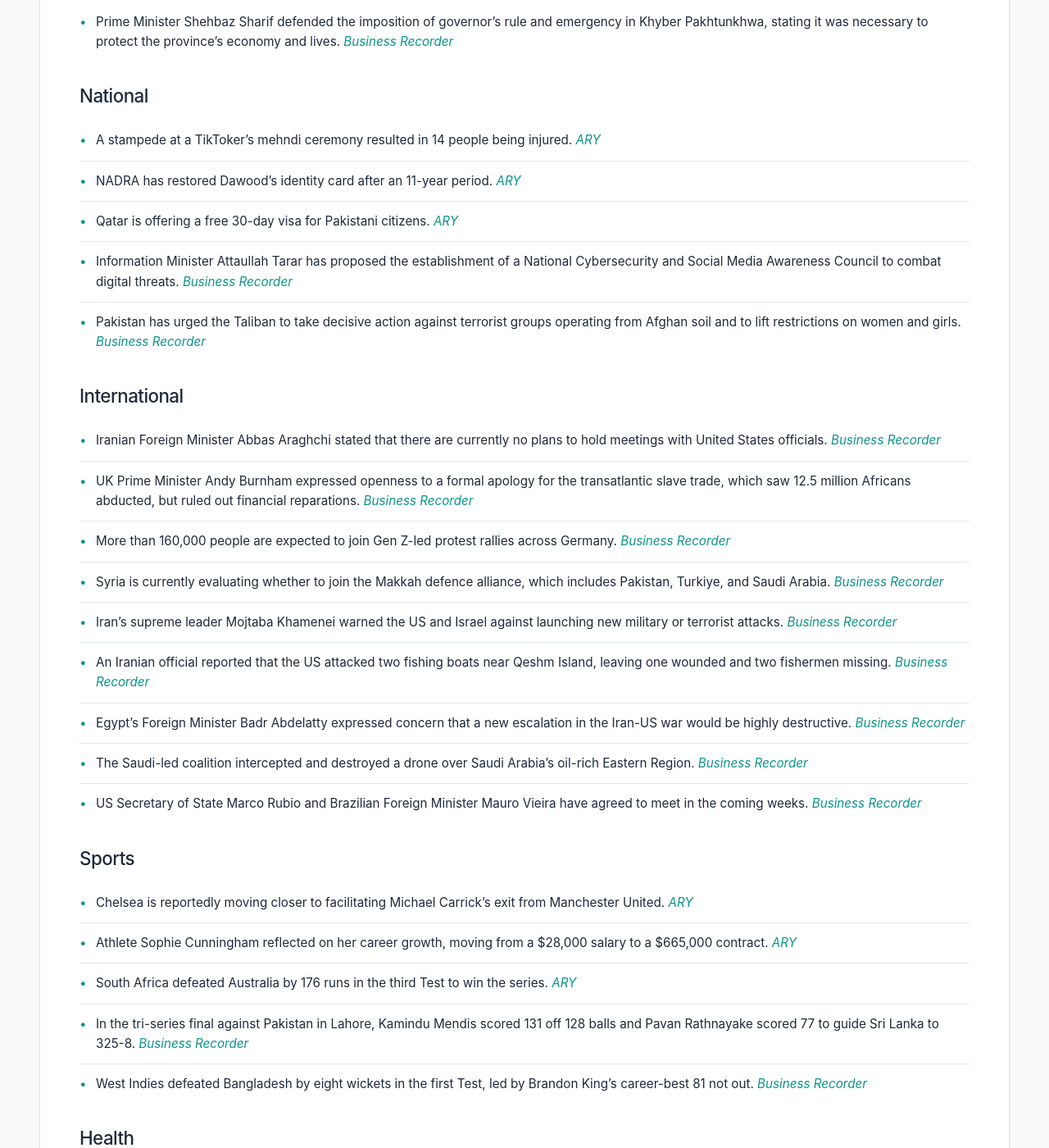
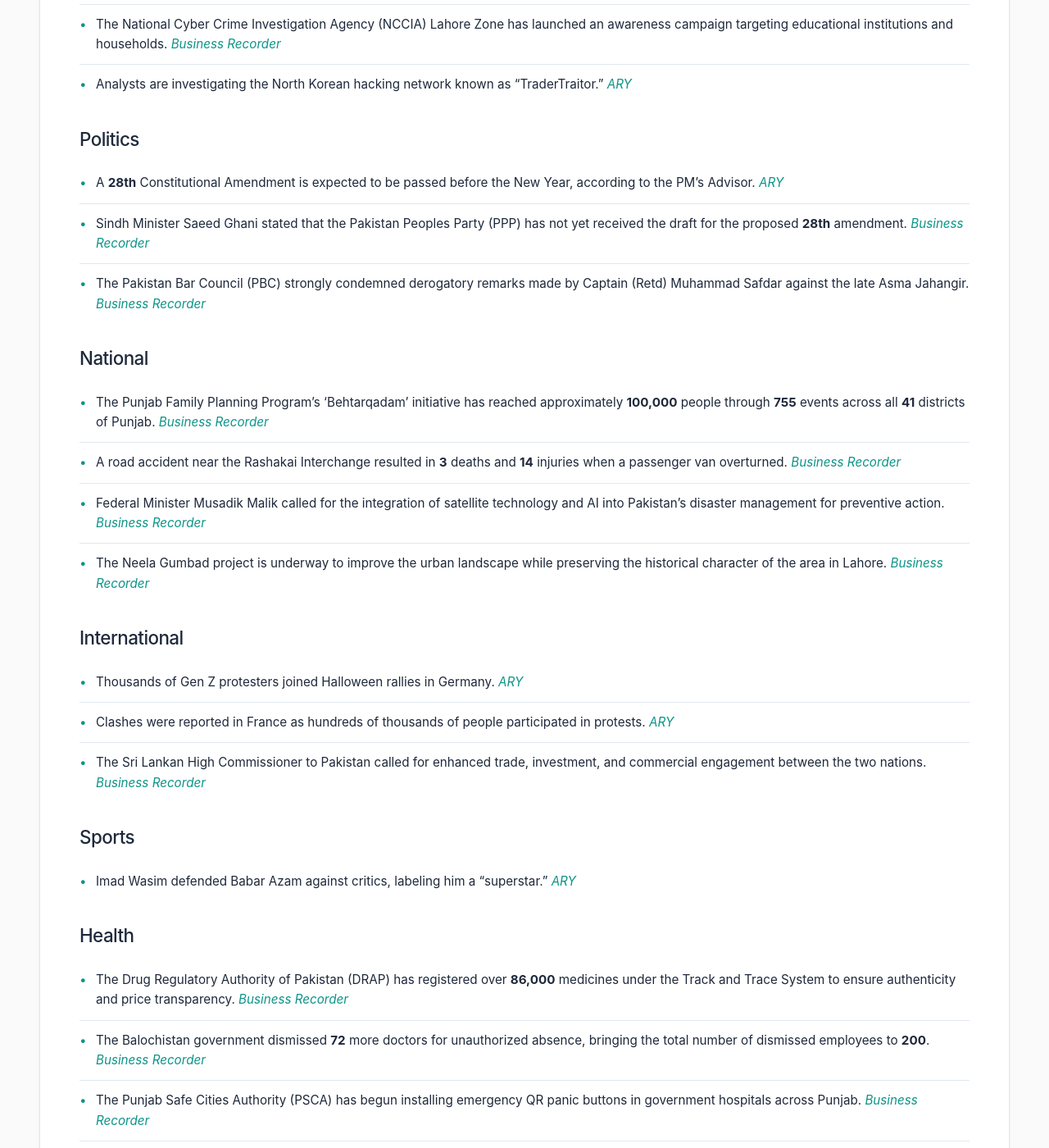
Before and after one commit to zsubzwary/news, a Jekyll site: the page built from en/index.md, in a window 1280 px wide and 1400 px high, scrolled down 1184 px. Shown: the whole window at 82% size. Built offline with Jekyll 4.4.1, drawn with Linux system fonts in a browser that asks for light colours; some web fonts are replaced; comment, search, counter and statistics services are not loaded; some of the changed text lies outside the part shown.

Commit message:
DateTime; 2026-11-01T04:03:54.319Z

```diff
--- a/en/index.md
+++ b/en/index.md
@@ -4,50 +4,51 @@ title: Pakistan News Briefing
 lang: en
 ---
 
-Published at: 31-Oct-2026 21:04PKT
+Published at: 01-Nov-2026 09:03PKT
 
 Time to read: 4 mins
 
 ### Economy
-- LPG associations have announced a nationwide strike. *[ARY](https://arynews.tv/lpg-associations-announce-nationwide-strike)*
-- Tungsten prices saw a 622% surge between January 2025 and April 2026; during the same period, Tantalum rose 196%, Cobalt 134%, Neodymium 116%, and Lithium 108%. *[Business Recorder](https://www.brecorder.com/news/40446811/tungstens-sixfold-surge-pakistans-mineral-processing-opportunity)*
-- The Securities and Exchange Commission of Pakistan (SECP) has marked 39,704 companies as "Inactive by Registrar" for failing to file annual returns or financial statements for four years. *[Business Recorder](https://www.brecorder.com/news/40446806/secp-marks-over-39000-non-filing-companies-inactive)*
-- Gold prices in Pakistan plunged, with the per tola rate dropping by Rs. 10,800 to Rs. 409,736, while the 10-gram rate fell by Rs. 9,259 to Rs. 351,282. *[Business Recorder](https://www.brecorder.com/news/40446801/gold-prices-plunge-in-pakistan-as-per-tola-rate-drops-by-rs10800)*
-- Pakistan and Saudi Arabia are pushing for the early signing of the Pakistan-GCC Free Trade Agreement to expand market access for exporters. *[Business Recorder](https://www.brecorder.com/news/40446796/pakistan-ksa-push-for-early-gcc-free-trade-agreement)*
-- India has extended its duty-free cotton import period by two months until the end of December, waiving the 11% import duty to ease domestic prices. *[Business Recorder](https://www.brecorder.com/news/40446792/india-extends-duty-free-cotton-imports-by-two-months-to-ease-domestic-prices)*
+- The Pakistan LPG Marketers Association announced a nationwide strike starting November 16 due to concerns that a new pricing formula will increase LPG prices by **25% to 30%**. *[Business Recorder](https://www.brecorder.com/news/40446852/lpg-dealers-oppose-new-pricing-formula-say-will-observe-strike-from-16th)*
+- LESCO replaced **501** conventional electricity meters with Advanced Metering Infrastructure (AMI) meters for federal and provincial government connections. *[Business Recorder](https://www.brecorder.com/news/40446854/lesco-replaces-501-meters-with-ami-meters)*
+- The University of Agriculture Faisalabad (UAF) mobilized **32,000** students for a **10-day** wheat campaign running from Oct 30 to Nov 8 across six Punjab divisions. *[Business Recorder](https://www.brecorder.com/news/40446839/uaf-mobilises-32000-students-for-10-day-wheat-campaign)*
+- The Supreme Court set aside a Sindh High Court judgment regarding the valuation of imported tyres and tubes, restoring a 2022 Customs Appellate Tribunal decision. *[Business Recorder](https://www.brecorder.com/news/40446877/value-of-imported-tyres-tubes-sc-sets-aside-shc-verdict)*
+- Pakistan is actively seeking international expansion opportunities within the growing global halal industry. *[ARY](https://arynews.tv/pakistan-seeks-global-opportunities-in-growing-halal-industry)*
+- The Lahore High Court clarified that the default surcharge for sales tax is calculated starting from the **16th day** following the applicable due date. *[Business Recorder](https://www.brecorder.com/news/40446844/lhc-clarifies-st-default-surcharge-calculation-period)*
+- Agricultural University Peshawar and the Pakistan Dairy Association signed an MoU to establish a "Safe Milk Zone" to enhance food security. *[Business Recorder](https://www.brecorder.com/news/40446847/aup-dairy-association-join-hands-for-food-security)*
+- Governor Punjab assured the Islamabad Chamber of Commerce and Industry (ICCI) of support for resolving business issues and establishing new industrial estates. *[Business Recorder](https://www.brecorder.com/news/40446849/governor-punjab-assures-icci-of-resolving-business-issues)*
 
 ### Science & Technology
-- A new study has found that soft mountain rock erodes three times faster than hard rock. *[ARY](https://arynews.tv/new-study-finds-soft-mountain-rock-erodes-three-times-faster-than-hard-rock)*
-- The new Surface Laptop 13 has been released, positioned to challenge the Apple MacBook Air with improved battery life. *[ARY](https://arynews.tv/new-surface-laptop-13-challenges-apple-macbook-air-with-incredible-battery-life)*
-- OpenAI has reduced its funding target by $10 billion and is now seeking approximately $20 billion, with a revised desired valuation of $1.25 trillion. *[Business Recorder](https://www.brecorder.com/news/40446794/openai-slashes-funding-target-by-10-billion-amid-tech-rout-reports)*
+- Binance reported that it has covered **90%** of the losses resulting from a **$6.3 billion** hack. *[ARY](https://arynews.tv/binance-says-it-has-covered-90-of-losses-from-6-3-billion-hack-so-far)*
+- Anthropic has removed restrictive hourly usage limits for verified Claude Ultra tier subscribers. *[ARY](https://arynews.tv/anthropic-removes-restrictive-hourly-limits-for-verified-claude-ultra-tier-subscribers)*
+- The National Cyber Crime Investigation Agency (NCCIA) Lahore Zone has launched an awareness campaign targeting educational institutions and households. *[Business Recorder](https://www.brecorder.com/news/40446838/cybercrime-awareness-drive)*
+- Analysts are investigating the North Korean hacking network known as "TraderTraitor." *[ARY](https://arynews.tv/who-is-behind-tradertraitor-inside-north-koreas-hacking-network)*
 
 ### Politics
-- Prime Minister Shehbaz Sharif defended the imposition of governor’s rule and emergency in Khyber Pakhtunkhwa, stating it was necessary to protect the province's economy and lives. *[Business Recorder](https://www.brecorder.com/news/40446804/pm-lambasts-ptis-kp-governance-defends-governors-rule-to-protect-lives-economy)*
+- A **28th** Constitutional Amendment is expected to be passed before the New Year, according to the PM’s Advisor. *[ARY](https://arynews.tv/28th-constitutional-amendment-expected-before-new-year-pms-advisor)*
+- Sindh Minister Saeed Ghani stated that the Pakistan Peoples Party (PPP) has not yet received the draft for the proposed **28th** amendment. *[Business Recorder](https://www.brecorder.com/news/40446879/saeed-says-ppp-yet-to-receive-draft-of-28th-amendment)*
+- The Pakistan Bar Council (PBC) strongly condemned derogatory remarks made by Captain (Retd) Muhammad Safdar against the late Asma Jahangir. *[Business Recorder](https://www.brecorder.com/news/40446848/pbc-condemns-safdars-remarks-against-asma-jahangir)*
 
 ### National
-- A stampede at a TikToker’s mehndi ceremony resulted in 14 people being injured. *[ARY](https://arynews.tv/14-injured-in-stampede-at-tiktokers-mehndi-ceremony)*
-- NADRA has restored Dawood’s identity card after an 11-year period. *[ARY](https://arynews.tv/nadra-restores-dawoods-identity-card-after-11-years)*
-- Qatar is offering a free 30-day visa for Pakistani citizens. *[ARY](https://arynews.tv/qatar-offers-free-30-day-visa-for-pakistani-citizens)*
-- Information Minister Attaullah Tarar has proposed the establishment of a National Cybersecurity and Social Media Awareness Council to combat digital threats. *[Business Recorder](https://www.brecorder.com/news/40446802/attaullah-tarar-proposes-to-establish-national-cybersecurity-social-media-awareness-council)*
-- Pakistan has urged the Taliban to take decisive action against terrorist groups operating from Afghan soil and to lift restrictions on women and girls. *[Business Recorder](https://www.brecorder.com/news/40446797/pakistan-urges-taliban-to-curb-terrorist-groups-operating-from-afghan-soil)*
+- The Punjab Family Planning Program's 'Behtarqadam' initiative has reached approximately **100,000** people through **755** events across all **41** districts of Punjab. *[Business Recorder](https://www.brecorder.com/news/40446878/pfpps-behtarqadam-programme-promoting-new-thinking)*
+- A road accident near the Rashakai Interchange resulted in **3** deaths and **14** injuries when a passenger van overturned. *[Business Recorder](https://www.brecorder.com/news/40446851/three-killed-14-injured-in-road-accident)*
+- Federal Minister Musadik Malik called for the integration of satellite technology and AI into Pakistan's disaster management for preventive action. *[Business Recorder](https://www.brecorder.com/news/40446850/musadik-calls-for-accurate-early-warnings-to-identify-disasters)*
+- The Neela Gumbad project is underway to improve the urban landscape while preserving the historical character of the area in Lahore. *[Business Recorder](https://www.brecorder.com/news/40446855/neela-gumbad-will-improve-historical-character-of-area-dg-pwca)*
 
 ### International
-- Iranian Foreign Minister Abbas Araghchi stated that there are currently no plans to hold meetings with United States officials. *[Business Recorder](https://www.brecorder.com/news/40446812/iran-has-no-plans-for-talks-with-us-foreign-minister)*
-- UK Prime Minister Andy Burnham expressed openness to a formal apology for the transatlantic slave trade, which saw 12.5 million Africans abducted, but ruled out financial reparations. *[Business Recorder](https://www.brecorder.com/news/40446810/uk-pm-burnham-says-he-is-open-to-formal-apology-for-slavery-but-rules-out-reparations)*
-- More than 160,000 people are expected to join Gen Z-led protest rallies across Germany. *[Business Recorder](https://www.brecorder.com/news/40446808/gen-z-protests-reach-germany-as-over-160000-expected-at-halloween-rallies)*
-- Syria is currently evaluating whether to join the Makkah defence alliance, which includes Pakistan, Turkiye, and Saudi Arabia. *[Business Recorder](https://www.brecorder.com/news/40446807/syria-weighing-whether-to-join-makkah-pact-foreign-minister)*
-- Iran's supreme leader Mojtaba Khamenei warned the US and Israel against launching new military or terrorist attacks. *[Business Recorder](https://www.brecorder.com/news/40446805/irans-supreme-leader-warns-us-israel-against-new-attacks)*
-- An Iranian official reported that the US attacked two fishing boats near Qeshm Island, leaving one wounded and two fishermen missing. *[Business Recorder](https://www.brecorder.com/news/40446800/iran-provincial-official-says-us-attacked-fishing-boats-off-qeshm-island-state-media)*
-- Egypt’s Foreign Minister Badr Abdelatty expressed concern that a new escalation in the Iran-US war would be highly destructive. *[Business Recorder](https://www.brecorder.com/news/40446799/egypt-fears-escalation-in-iran-war-would-be-more-destructive-foreign-minister-says)*
-- The Saudi-led coalition intercepted and destroyed a drone over Saudi Arabia’s oil-rich Eastern Region. *[Business Recorder](https://www.brecorder.com/news/40446795/saudi-led-coalition-says-it-downs-drone-over-oil-rich-eastern-region)*
-- US Secretary of State Marco Rubio and Brazilian Foreign Minister Mauro Vieira have agreed to meet in the coming weeks. *[Business Recorder](https://www.brecorder.com/news/40446793/rubio-and-brazil-foreign-minister-to-meet-after-election-tension-reports)*
+- Thousands of Gen Z protesters joined Halloween rallies in Germany. *[ARY](https://arynews.tv/gen-z-protests-reach-germany-as-thousands-join-halloween-rallies)*
+- Clashes were reported in France as hundreds of thousands of people participated in protests. *[ARY](https://arynews.tv/clashes-break-out-as-hundreds-of-thousands-protest-in-france)*
+- The Sri Lankan High Commissioner to Pakistan called for enhanced trade, investment, and commercial engagement between the two nations. *[Business Recorder](https://www.brecorder.com/news/40446845/sri-lankan-hc-calls-for-stronger-trade-ties-with-pakistan)*
 
 ### Sports
-- Chelsea is reportedly moving closer to facilitating Michael Carrick's exit from Manchester United. *[ARY](https://arynews.tv/chelsea-push-carrick-closer-to-man-utd-exit)*
-- Athlete Sophie Cunningham reflected on her career growth, moving from a $28,000 salary to a $665,000 contract. *[ARY](https://arynews.tv/sophie-cunningham-reflects-on-her-journey-from-28k-salary-to-665k-contract)*
-- South Africa defeated Australia by 176 runs in the third Test to win the series. *[ARY](https://arynews.tv/south-africa-beat-australia-by-176-runs-in-third-test-to-win-series)*
-- In the tri-series final against Pakistan in Lahore, Kamindu Mendis scored 131 off 128 balls and Pavan Rathnayake scored 77 to guide Sri Lanka to 325-8. *[Business Recorder](https://www.brecorder.com/news/40446809/kamindu-hits-maiden-odi-ton-as-sri-lanka-set-pakistan-326-in-final)*
-- West Indies defeated Bangladesh by eight wickets in the first Test, led by Brandon King's career-best 81 not out. *[Business Recorder](https://www.brecorder.com/news/40446803/west-indies-crush-bangladesh-by-eight-wickets-in-first-test)*
+- Imad Wasim defended Babar Azam against critics, labeling him a "superstar." *[ARY](https://arynews.tv/babar-azam-is-a-superstar-imad-wasim-slams-critics)*
 
 ### Health
-- The FDA has issued a warning against all flavors of "Once Upon a Farm" toddler bars. *[ARY](https://arynews.tv/fda-warns-against-all-flavors-of-once-upon-a-farm-toddler-bars)*
+- The Drug Regulatory Authority of Pakistan (DRAP) has registered over **86,000** medicines under the Track and Trace System to ensure authenticity and price transparency. *[Business Recorder](https://www.brecorder.com/news/40446841/drap-made-transparent-digitalised-says-kamal)*
+- The Balochistan government dismissed **72** more doctors for unauthorized absence, bringing the total number of dismissed employees to **200**. *[Business Recorder](https://www.brecorder.com/news/40446853/balochistan-removes-72-more-doctors)*
+- The Punjab Safe Cities Authority (PSCA) has begun installing emergency QR panic buttons in government hospitals across Punjab. *[Business Recorder](https://www.brecorder.com/news/40446846/psca-launches-emergency-panic-buttons-in-hospitals)*
+- Expanded Cardiac Electrophysiology (EP) services have been inaugurated at SICVD Tando Muhammad Khan. *[Business Recorder](https://www.brecorder.com/news/40446842/cardiac-care-ep-services-now-available-at-sicvd-tm-khan)*
+- The Pakistan Pharmaceutical Manufacturers’ Association (PPMA) is mourning the death of former Chairman Dr. Shaikh Kaiser Waheed. *[Business Recorder](https://www.brecorder.com/news/40446843/ppma-mourns-demise-of-former-chairman)*
+
+### Other
+- A **90-year-old** Japanese bodybuilder delivered an impressive performance in Spain. *[ARY](https://arynews.tv/90-year-old-japanese-bodybuilder-defies-age-with-impressive-performance-in-spain)*
```
